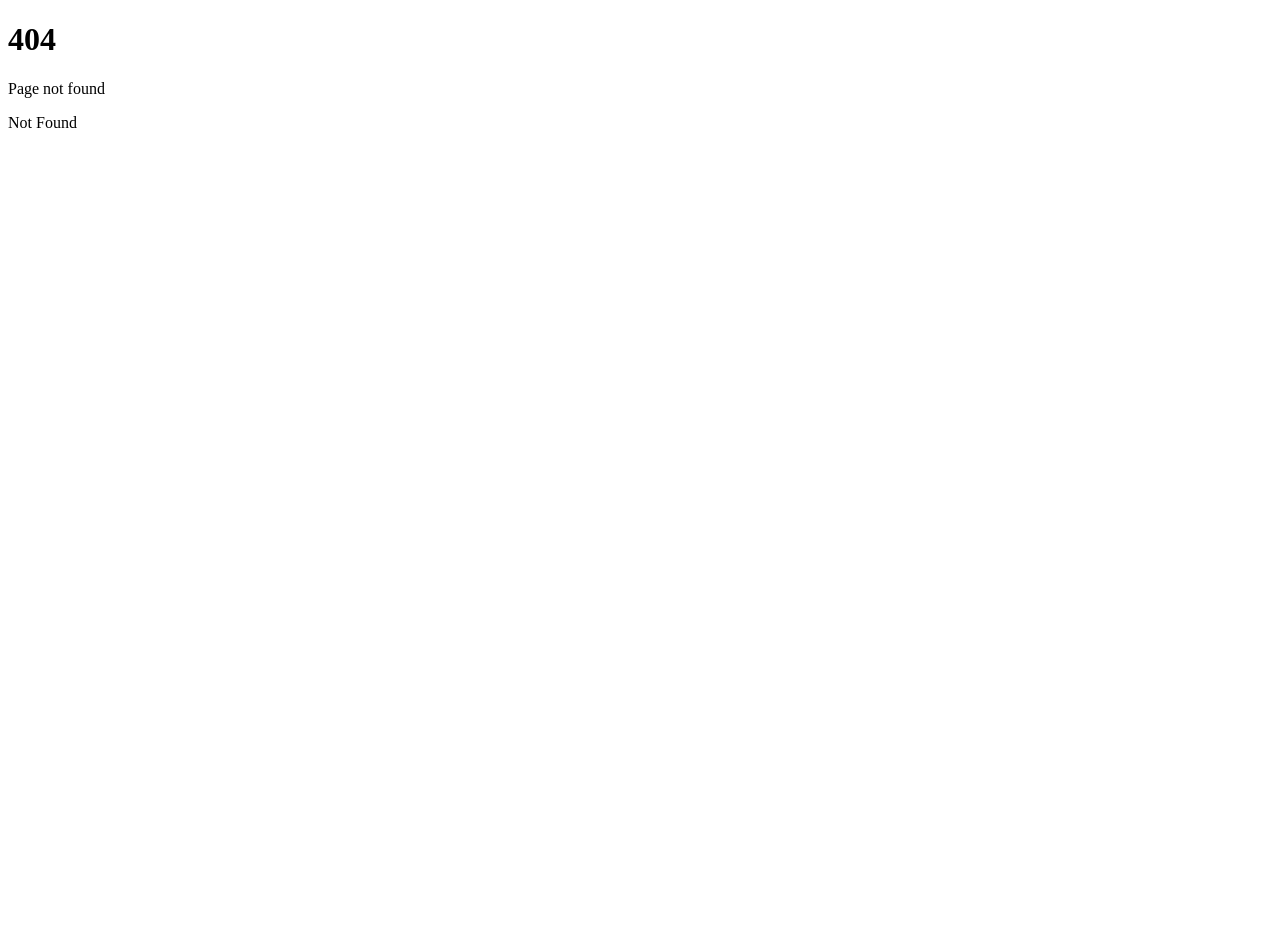
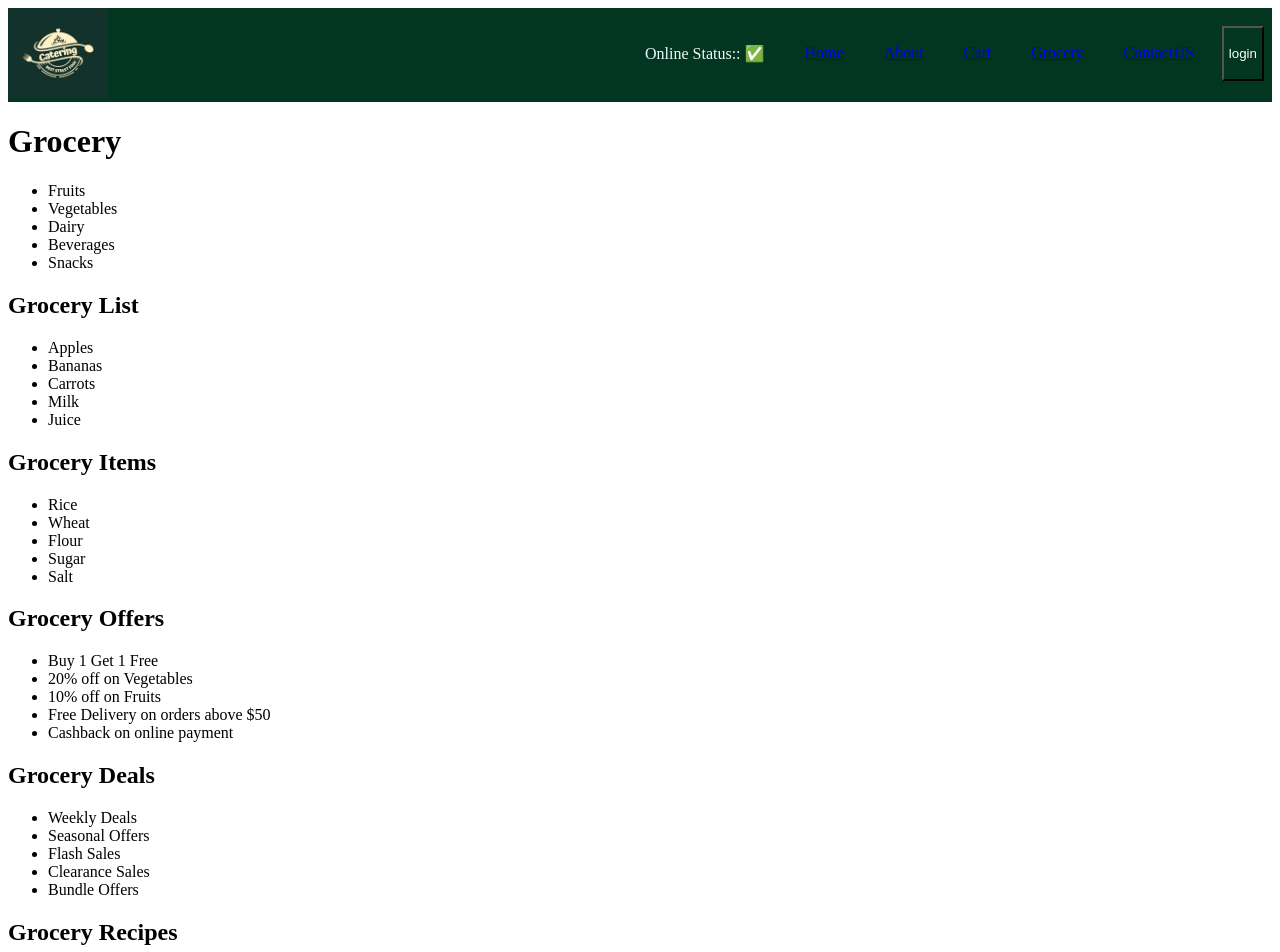
Before and after one commit to dev-abhishekanand/namaste-react-learnings, a React (Vite) app: page /grocery in a window 1280 px wide. Before the commit this address had no page. Shown: the top 952 px of the page. Before the commit the page ends 800 px from the top, so only its background shows below. Built offline with nearby package versions, Linux system fonts and the light colour scheme.

Commit message:
episode-9(customHooks and Lazy loading)

```diff
--- a/src/App.js
+++ b/src/App.js
@@ -1,4 +1,4 @@
-import React from "react";
+import React, { lazy, Suspense } from "react";
 import ReactDOM from "react-dom/client";
 import Header from "./components/Header";
 import Body from "./components/Body";
@@ -8,6 +8,9 @@ import Contact from "./components/Contact";
 import Cart from "./components/Cart";
 import ErrorRoute from "./components/ErrorRoute";
 import RestaurantInfo from "./components/RestaurantInfo";
+// import Grocery from "./components/Grocery";
+
+const Grocery = lazy(() => import("./components/Grocery"));
 
 const Applayout = () => {
   return (
@@ -32,6 +35,14 @@ const appRouter = createBrowserRouter([
         element: <About />,
       },
       {
+        path: "/grocery",
+        element: (
+          <Suspense fallback={<h1>Loading...</h1>}>
+            <Grocery />
+          </Suspense>
+        ),
+      },
+      {
         path: "/contact",
         element: <Contact />,
       },
--- a/src/components/Body.js
+++ b/src/components/Body.js
@@ -3,6 +3,7 @@ import { resList } from "../utils/mockData";
 import { RestrauntCard } from "./RestrauntCard";
 import Shimmer from "./Shimmer";
 import { Link } from "react-router";
+import { useOnlineStatus } from "../utils/useOnlineStatus";
 
 const Body = () => {
   const [restraunts, setRestraunts] = useState([]);
@@ -48,6 +49,11 @@ const Body = () => {
     }
   };
 
+  const onlineStatus = useOnlineStatus();
+
+  if (onlineStatus === false) {
+    return <h1>Looks like you are offline</h1>;
+  }
   // if (restraunts.length === 0) {
   //   return <Shimmer />;
   // }
--- /dev/null
+++ b/src/components/Grocery.js
@@ -0,0 +1,58 @@
+import React from "react";
+
+const Grocery = () => {
+  return (
+    <div>
+      <h1>Grocery</h1>
+      <ul>
+        <li>Fruits</li>
+        <li>Vegetables</li>
+        <li>Dairy</li>
+        <li>Beverages</li>
+        <li>Snacks</li>
+      </ul>
+      <h2>Grocery List</h2>
+      <ul>
+        <li>Apples</li>
+        <li>Bananas</li>
+        <li>Carrots</li>
+        <li>Milk</li>
+        <li>Juice</li>
+      </ul>
+      <h2>Grocery Items</h2>
+      <ul>
+        <li>Rice</li>
+        <li>Wheat</li>
+        <li>Flour</li>
+        <li>Sugar</li>
+        <li>Salt</li>
+      </ul>
+      <h2>Grocery Offers</h2>
+      <ul>
+        <li>Buy 1 Get 1 Free</li>
+        <li>20% off on Vegetables</li>
+        <li>10% off on Fruits</li>
+        <li>Free Delivery on orders above $50</li>
+        <li>Cashback on online payment</li>
+      </ul>
+      <h2>Grocery Deals</h2>
+      <ul>
+        <li>Weekly Deals</li>
+        <li>Seasonal Offers</li>
+        <li>Flash Sales</li>
+        <li>Clearance Sales</li>
+        <li>Bundle Offers</li>
+      </ul>
+      <h2>Grocery Recipes</h2>
+      <ul>
+        <li>Vegetable Stir Fry</li>
+        <li>Fruit Salad</li>
+        <li>Rice and Beans</li>
+        <li>Pasta Primavera</li>
+        <li>Chicken Curry</li>
+      </ul>
+    </div>
+  );
+};
+
+export default Grocery;
--- a/src/components/Header.js
+++ b/src/components/Header.js
@@ -1,6 +1,7 @@
 import { useEffect, useState } from "react";
 import { LOGO_URL } from "../utils/constants";
 import { Link } from "react-router";
+import { useOnlineStatus } from "../utils/useOnlineStatus";
 
 const Header = () => {
   const [logintext, setLogintext] = useState("login");
@@ -10,6 +11,8 @@ const Header = () => {
   const handleLogin = (e) => {
     logintext === "login" ? setLogintext("logout") : setLogintext("login");
   };
+
+  const onlineStatus = useOnlineStatus();
   return (
     <div className="header">
       <div className="logo-container">
@@ -17,6 +20,7 @@ const Header = () => {
       </div>
       <div className="nav-container">
         <ul>
+          <li>Online Status:: {onlineStatus ? "✅" : "🛑"}</li>
           <li>
             <Link to="/">Home</Link>
           </li>
@@ -25,6 +29,9 @@ const Header = () => {
           </li>
           <li>
             <Link to="/cart">Cart</Link>
+          </li>
+          <li>
+            <Link to="/grocery">Grocery</Link>
           </li>
           <li>
             <Link to="/contact">ContactUS</Link>
--- a/src/components/RestaurantInfo.js
+++ b/src/components/RestaurantInfo.js
@@ -2,24 +2,28 @@ import React, { useEffect, useState } from "react";
 import Shimmer from "./Shimmer";
 import { RESTAURANT_INFO_URL } from "../utils/constants";
 import { useParams } from "react-router";
+import useRestaurantMenu from "../utils/useRestaurantMenu";
 
 const RestaurantInfo = () => {
-  const [resInfo, setResInfo] = useState(null);
+  // const [resInfo, setResInfo] = useState(null);
   const { resId } = useParams();
+
+  const resInfo = useRestaurantMenu(resId);
+  console.log("resInfo", resInfo);
   //   console.log("resInfo", resId);
-  useEffect(() => {
-    const fetchData = async () => {
-      try {
-        const data = await fetch(RESTAURANT_INFO_URL + resId);
-        const apiData = await data.json();
-        setResInfo(apiData.data);
-        console.log(apiData);
-      } catch (error) {
-        console.error("Error fetching restaurant data:", error);
-      }
-    };
-    fetchData();
-  }, []);
+  // useEffect(() => {
+  //   const fetchData = async () => {
+  //     try {
+  //       const data = await fetch(RESTAURANT_INFO_URL + resId);
+  //       const apiData = await data.json();
+  //       setResInfo(apiData.data);
+  //       console.log(apiData);
+  //     } catch (error) {
+  //       console.error("Error fetching restaurant data:", error);
+  //     }
+  //   };
+  //   fetchData();
+  // }, []);
 
   // if (resInfo === null) return <Shimmer />;
 
@@ -27,7 +31,7 @@ const RestaurantInfo = () => {
     return <Shimmer />;
   }
   const { name, avgRating, costForTwoMessage, cuisines, sla } =
-    resInfo?.cards[2]?.card?.card?.info;
+    resInfo?.cards[2]?.card?.card?.info || {};
 
   //   const categories =
   //     resInfo?.cards[4]?.groupedCard?.cardGroupMap.REGULAR.cards[1].card.card
--- /dev/null
+++ b/src/utils/useOnlineStatus.js
@@ -0,0 +1,17 @@
+import { useEffect, useState } from "react";
+
+export const useOnlineStatus = () => {
+  const [onlineStatus, setOnlineStatus] = useState(true);
+
+  useEffect(() => {
+    window.addEventListener("online", () => {
+      setOnlineStatus(true);
+    });
+    window.addEventListener("offline", () => {
+      setOnlineStatus(false);
+    });
+  }, []);
+
+  return onlineStatus;
+};
+// export default useOnlineStatus;
--- /dev/null
+++ b/src/utils/useRestaurantMenu.js
@@ -0,0 +1,20 @@
+import React, { useEffect, useState } from "react";
+import { RESTAURANT_INFO_URL } from "./constants";
+
+const useRestaurantMenu = (resId) => {
+  const [resInfo, setResInfo] = useState(null);
+
+  useEffect(() => {
+    fetchData();
+  }, []);
+
+  const fetchData = async function () {
+    const response = await fetch(RESTAURANT_INFO_URL + resId);
+    const data = await response.json();
+    setResInfo(data.data);
+    console.log("data in useResMenu", data);
+  };
+  return resInfo;
+};
+
+export default useRestaurantMenu;
```
